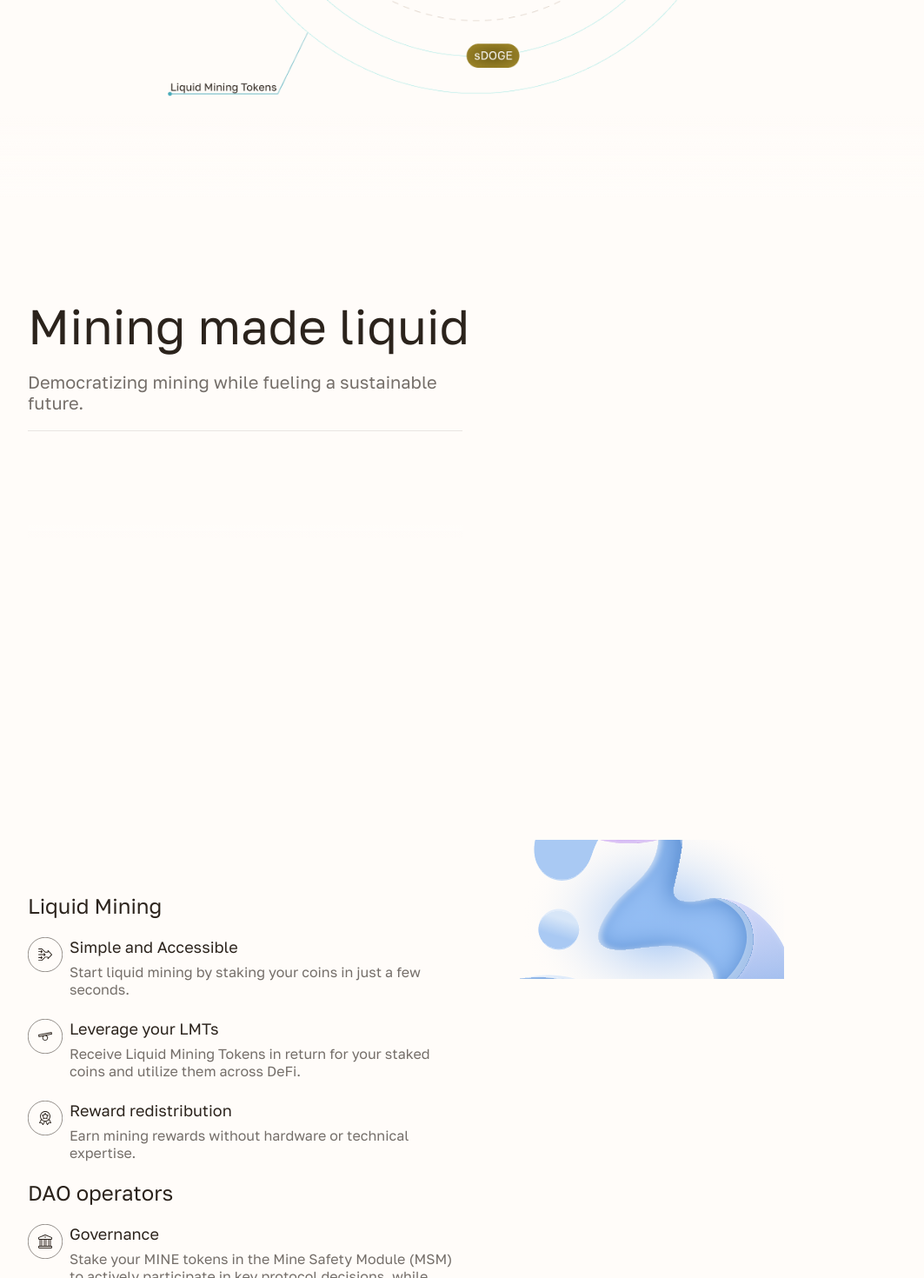
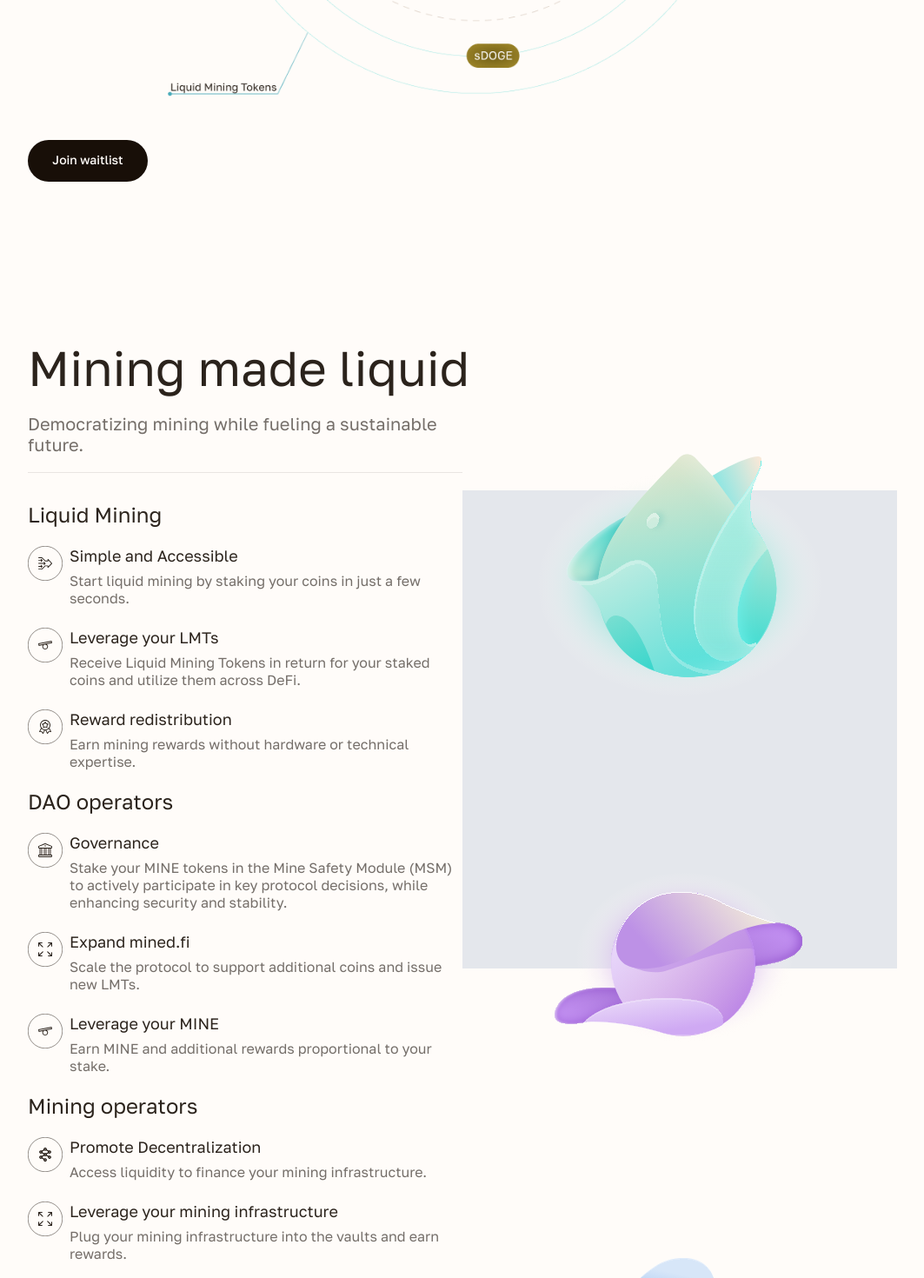
Before and after one commit to minedfi-protocol/landing, a Next.js app: page / in a window 1280 px wide. Shown: the part 3160-4630 px from the top of the page at 87% size, without its empty margins (108-1171 px from the left). Built offline with nearby package versions, Linux system fonts and the light colour scheme.

Commit message:
update desktop view

```diff
--- a/src/sections/StakersSection.tsx
+++ b/src/sections/StakersSection.tsx
@@ -6,9 +6,7 @@ import {
   useAnimationControls,
   useInView,
   useMotionValueEvent,
-  useScroll,
-  useSpring,
-  useTransform
+  useScroll
 } from 'motion/react'
 
 export const StakersSection = () => {
@@ -102,9 +100,8 @@ export const StakersSection = () => {
     } else {
       setAddMargin(false)
     }
-    console.log('value', value)
   })
-  console.log(addMargin)
+
   const secondTabRef = useRef(null)
   const thirdTabRef = useRef(null)
 
@@ -117,6 +114,9 @@ export const StakersSection = () => {
 
   const controls = useAnimationControls()
   useEffect(() => {
+    if (!isMobile) {
+      return
+    }
     if (!secondTabInView && !thirdTabInView) {
       controls.start('initial')
     } else if (secondTabInView && !thirdTabInView) {
@@ -124,14 +124,15 @@ export const StakersSection = () => {
     } else if (thirdTabInView) {
       controls.start('final')
     }
-  }, [secondTabInView, thirdTabInView])
+  }, [secondTabInView, thirdTabInView, isMobile])
 
   return (
     <section ref={scrollRef} className='relative'>
-      <div className='flex flex-col items-stretch bg-neutral-10 px-4 pt-12 md:px-[20px] lg:px-[140px] lg:pt-[200px]'>
+      <div className='flex flex-col items-stretch bg-neutral-10 px-4 pt-12 md:px-[20px] lg:px-[140px]'>
         <div
-          className={`sticky top-0 flex min-h-[112px] flex-col items-center justify-center bg-neutral-10 lg:w-1/2 lg:max-w-[600px] lg:items-start ${addMargin && 'mb-[450px]'}`}>
-          <div className='absolute top-[272px] z-10 h-4 w-full bg-gradient-to-b from-neutral-10 to-transparent' />
+          className={`sticky top-0 flex min-h-[112px] flex-col items-center justify-center bg-neutral-10 lg:-top-[120px] lg:w-1/2 lg:max-w-[600px] lg:items-start lg:pt-[200px] ${addMargin && isMobile && 'mb-[450px]'}`}>
+          <div className='absolute top-[272px] z-10 h-4 w-full bg-gradient-to-b from-neutral-10 to-transparent lg:top-[161px] lg:h-6' />
+
           <h2 className='mt-[8px] text-center text-mobile-h2 text-neutral-60 lg:w-[800px] lg:text-left lg:text-desktop-h2'>
             Mining made liquid
           </h2>
@@ -142,8 +143,8 @@ export const StakersSection = () => {
         </div>
 
         <div className='flex h-min w-full flex-col-reverse items-stretch lg:flex-row'>
-          <div className='max-w-[600px] lg:w-1/2'>
-            <div className='mt-16 flex flex-col gap-6'>
+          <div className='max-w-[600px] lg:mb-44 lg:w-1/2'>
+            <div className='mt-12 flex flex-col gap-6 lg:mt-4'>
               {stakers.map(staker => {
                 const ref = () => {
                   if (staker.title === stakers[1].title) {
@@ -180,9 +181,9 @@ export const StakersSection = () => {
 
           <motion.div
             ref={imagesRef}
-            className={`sticky top-[112px] flex max-h-[160px] overflow-hidden bg-neutral-10 ${addMargin && 'mb-[290px]'} `}>
+            className={`sticky top-[112px] flex max-h-[160px] flex-1 overflow-hidden bg-neutral-20 lg:top-[200px] lg:max-h-[550px] lg:overflow-visible ${addMargin && isMobile && 'mb-[290px]'} `}>
             <motion.div
-              className='flex flex-1 flex-col items-center justify-between gap-[100px]'
+              className='flex flex-1 flex-col items-center justify-between gap-[100px] lg:gap-[300px]'
               variants={{
                 initial: { y: 0 },
                 middle: { y: -260 },
@@ -198,7 +199,7 @@ export const StakersSection = () => {
                 <motion.img
                   src='/assets/images/stakers/Liquid.svg'
                   alt='Liquid'
-                  className='m-auto w-[120px] lg:w-[370px]'
+                  className='m-auto w-[120px] lg:w-[220px]'
                   whileInView={{
                     scale: 1.5,
                     transition: { duration: 0.7 }
@@ -209,7 +210,7 @@ export const StakersSection = () => {
                 <motion.img
                   src='/assets/images/stakers/DAO.svg'
                   alt='DAO'
-                  className='m-auto w-[120px] lg:w-[370px]'
+                  className='m-auto w-[120px] lg:w-[220px]'
                   whileInView={{
                     scale: 1.7,
                     transition: { duration: 0.7 }
@@ -220,7 +221,7 @@ export const StakersSection = () => {
                 <motion.img
                   src='/assets/images/stakers/Operations.svg'
                   alt='Operations'
-                  className='m-auto w-[120px] lg:w-[370px]'
+                  className='m-auto w-[120px] lg:w-[220px]'
                   whileInView={{
                     scale: 1.7,
                     transition: { duration: 0.7 }
@@ -231,15 +232,22 @@ export const StakersSection = () => {
           </motion.div>
         </div>
       </div>
-      <div className='hidden bg-neutral-10 px-[140px] pt-12 lg:block'>
-        <button className='flex h-12 w-[138px] flex-row items-center justify-center rounded-[80px] bg-neutral-80 px-5 py-3'>
+      {!isMobile && (
+        <>
+          <div className='sticky bottom-[138px] h-24 w-full bg-gradient-to-t from-neutral-10 to-transparent' />
+          <div className='sticky bottom-0 bg-neutral-10 px-[140px] pb-[60px] pt-[30px]'>
+            <button className='z-20 flex h-12 w-[138px] flex-row items-center justify-center rounded-[80px] bg-neutral-80 px-5 py-3'>
               <span className='text-sm font-medium leading-[120%] tracking-[-0.005em] text-neutral-10'>
                 Join waitlist
               </span>
             </button>
           </div>
+        </>
+      )}
 
+      {isMobile && (
         <div className='sticky bottom-0 h-24 w-full bg-gradient-to-t from-neutral-10 to-transparent' />
+      )}
     </section>
   )
 }
```
Lines whose indentation alone changed are shown as unchanged.
